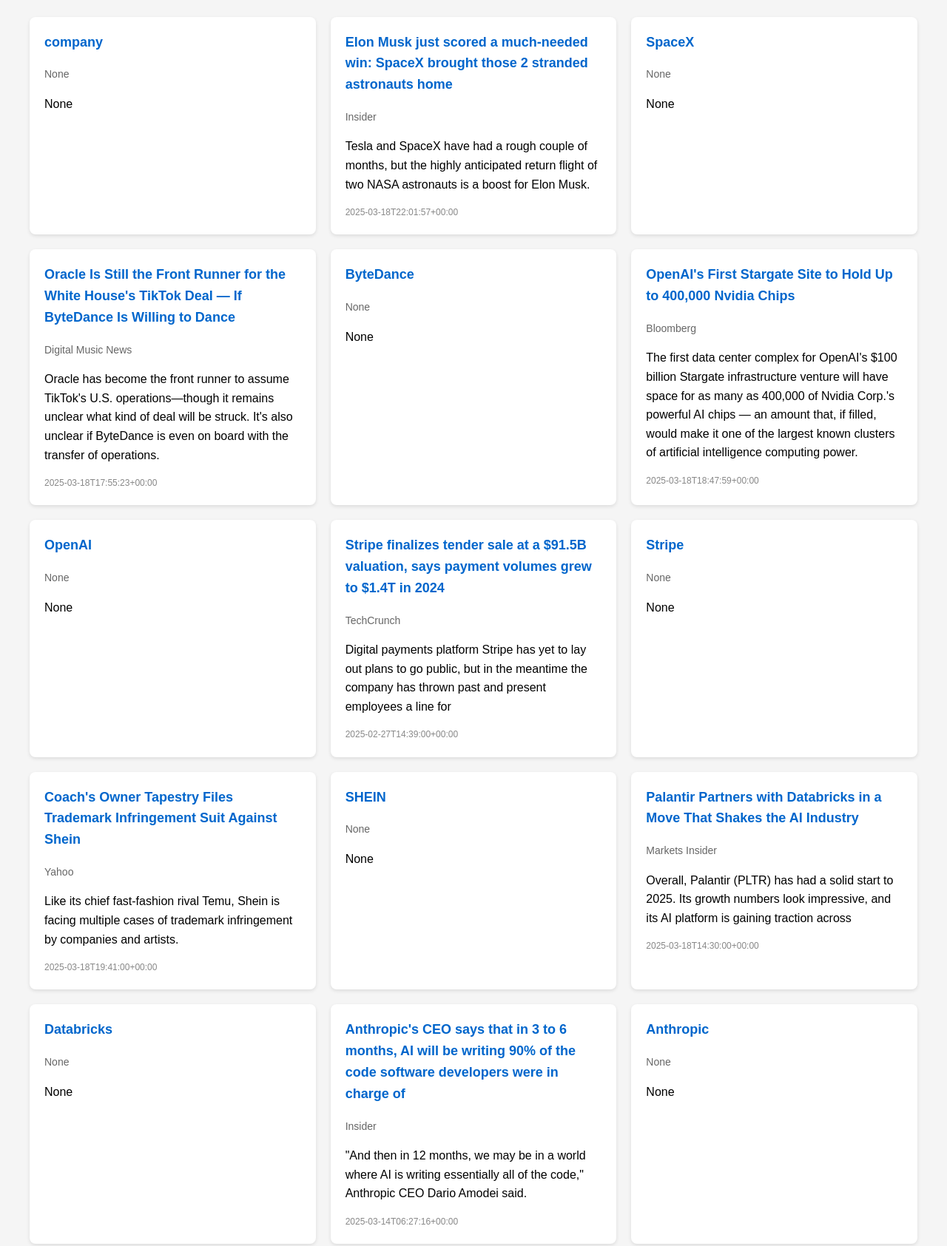
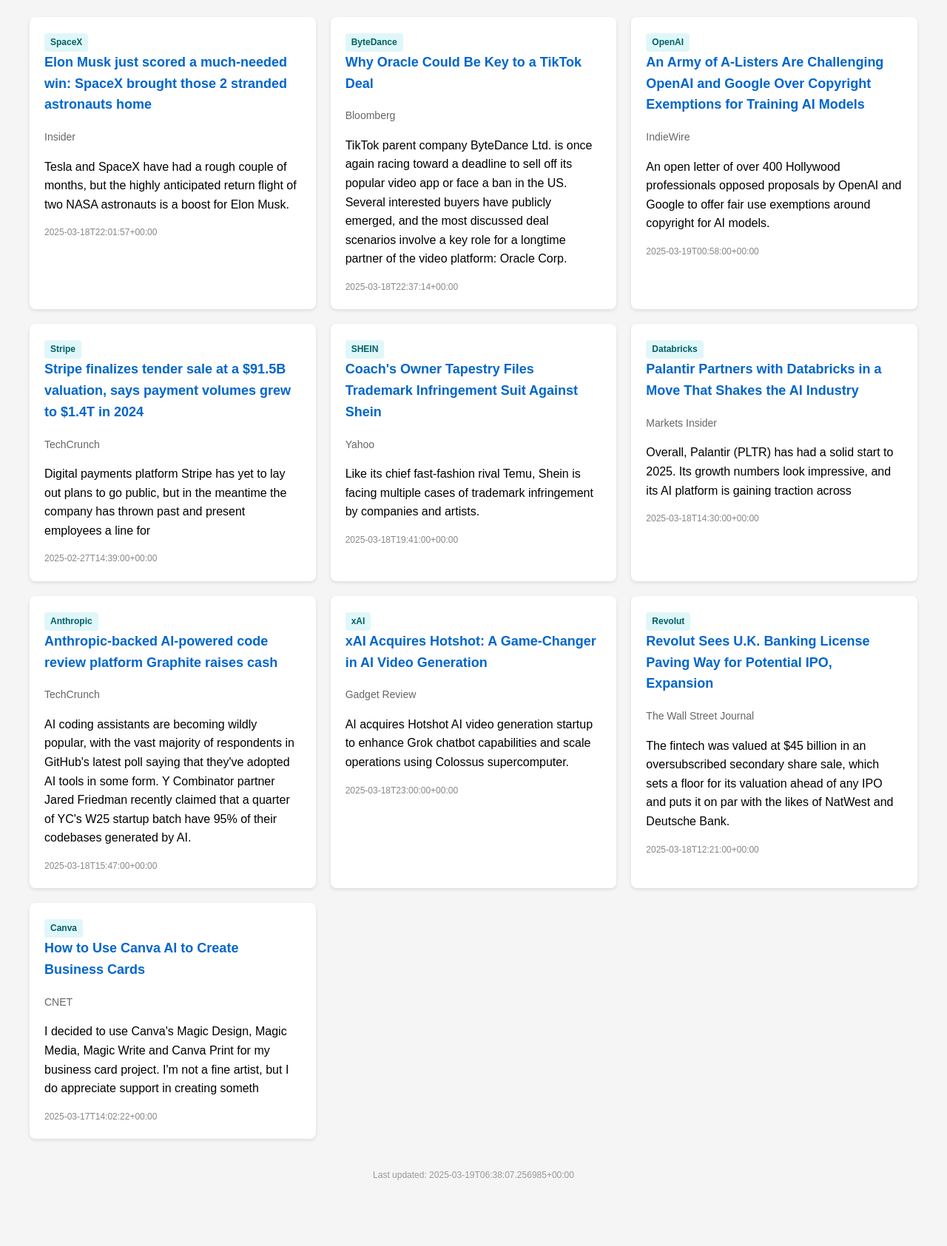
Before and after one commit to lloydchang/zzz-company-news, a plain HTML site: page index.html in a window 1280 px wide. Shown: the part 120-1805 px from the top of the page at 74% size. After the commit the page ends 1751 px from the top, so only its background shows below. Drawn offline with Linux system fonts and the light colour scheme.

Commit message:
Update news dashboard

```diff
--- a/index.html
+++ b/index.html
@@ -86,15 +86,7 @@
     <div class="news-grid">
 
     <div class="news-card">
-
-        <h3 class="news-title"><a href="None" target="_blank">company</a></h3>
-        <div class="news-source">None</div>
-        <p>None</p>
-        <div class="news-date"></div>
-    </div>
-
-    <div class="news-card">
-
+        <span class="company-tag">SpaceX</span>
         <h3 class="news-title"><a href="https://www.msn.com/en-us/news/technology/elon-musk-just-scored-a-much-needed-win-spacex-brought-those-2-stranded-astronauts-home/ar-AA1BbGy3" target="_blank">Elon Musk just scored a much-needed win: SpaceX brought those 2 stranded astronauts home</a></h3>
         <div class="news-source">Insider</div>
         <p>Tesla and SpaceX have had a rough couple of months, but the highly anticipated return flight of two NASA astronauts is a boost for Elon Musk.</p>
@@ -102,47 +94,23 @@
     </div>
 
     <div class="news-card">
-
-        <h3 class="news-title"><a href="None" target="_blank">SpaceX</a></h3>
-        <div class="news-source">None</div>
-        <p>None</p>
-        <div class="news-date"></div>
+        <span class="company-tag">ByteDance</span>
+        <h3 class="news-title"><a href="https://www.msn.com/en-us/money/other/why-oracle-could-be-key-to-a-tiktok-deal/ar-AA1BbWvh" target="_blank">Why Oracle Could Be Key to a TikTok Deal</a></h3>
+        <div class="news-source">Bloomberg</div>
+        <p>TikTok parent company ByteDance Ltd. is once again racing toward a deadline to sell off its popular video app or face a ban in the US. Several interested buyers have publicly emerged, and the most discussed deal scenarios involve a key role for a longtime partner of the video platform: Oracle Corp.</p>
+        <div class="news-date">2025-03-18T22:37:14+00:00</div>
     </div>
 
     <div class="news-card">
-
-        <h3 class="news-title"><a href="https://www.msn.com/en-us/news/politics/oracle-is-still-the-front-runner-for-the-white-house-s-tiktok-deal-if-bytedance-is-willing-to-dance/ar-AA1BbBl1" target="_blank">Oracle Is Still the Front Runner for the White House&#x27;s TikTok Deal — If ByteDance Is Willing to Dance</a></h3>
-        <div class="news-source">Digital Music News</div>
-        <p>Oracle has become the front runner to assume TikTok&#x27;s U.S. operations—though it remains unclear what kind of deal will be struck. It&#x27;s also unclear if ByteDance is even on board with the transfer of operations.</p>
-        <div class="news-date">2025-03-18T17:55:23+00:00</div>
+        <span class="company-tag">OpenAI</span>
+        <h3 class="news-title"><a href="https://www.indiewire.com/news/business/ai-open-letter-openai-google-copyright-exemptions-1235104394/" target="_blank">An Army of A-Listers Are Challenging OpenAI and Google Over Copyright Exemptions for Training AI Models</a></h3>
+        <div class="news-source">IndieWire</div>
+        <p>An open letter of over 400 Hollywood professionals opposed proposals by OpenAI and Google to offer fair use exemptions around copyright for AI models.</p>
+        <div class="news-date">2025-03-19T00:58:00+00:00</div>
     </div>
 
     <div class="news-card">
-
-        <h3 class="news-title"><a href="None" target="_blank">ByteDance</a></h3>
-        <div class="news-source">None</div>
-        <p>None</p>
-        <div class="news-date"></div>
-    </div>
-
-    <div class="news-card">
-
-        <h3 class="news-title"><a href="https://www.msn.com/en-us/money/other/openai-s-first-stargate-site-to-hold-up-to-400-000-nvidia-chips/ar-AA1BbdJM" target="_blank">OpenAI&#x27;s First Stargate Site to Hold Up to 400,000 Nvidia Chips</a></h3>
-        <div class="news-source">Bloomberg</div>
-        <p>The first data center complex for OpenAI&#x27;s $100 billion Stargate infrastructure venture will have space for as many as 400,000 of Nvidia Corp.&#x27;s powerful AI chips — an amount that, if filled, would make it one of the largest known clusters of artificial intelligence computing power.</p>
-        <div class="news-date">2025-03-18T18:47:59+00:00</div>
-    </div>
-
-    <div class="news-card">
-
-        <h3 class="news-title"><a href="None" target="_blank">OpenAI</a></h3>
-        <div class="news-source">None</div>
-        <p>None</p>
-        <div class="news-date"></div>
-    </div>
-
-    <div class="news-card">
-
+        <span class="company-tag">Stripe</span>
         <h3 class="news-title"><a href="https://techcrunch.com/2025/02/27/stripe-finalizes-tender-sale-at-a-91-5b-valuation-says-payment-volumes-grew-to-1-4t-in-2024/" target="_blank">Stripe finalizes tender sale at a $91.5B valuation, says payment volumes grew to $1.4T in 2024</a></h3>
         <div class="news-source">TechCrunch</div>
         <p>Digital payments platform Stripe has yet to lay out plans to go public, but in the meantime the company has thrown past and present employees a line for</p>
@@ -150,15 +118,7 @@
     </div>
 
     <div class="news-card">
-
-        <h3 class="news-title"><a href="None" target="_blank">Stripe</a></h3>
-        <div class="news-source">None</div>
-        <p>None</p>
-        <div class="news-date"></div>
-    </div>
-
-    <div class="news-card">
-
+        <span class="company-tag">SHEIN</span>
         <h3 class="news-title"><a href="https://www.yahoo.com/lifestyle/coach-owner-tapestry-files-trademark-194143470.html" target="_blank">Coach&#x27;s Owner Tapestry Files Trademark Infringement Suit Against Shein</a></h3>
         <div class="news-source">Yahoo</div>
         <p>Like its chief fast-fashion rival Temu, Shein is facing multiple cases of trademark infringement by companies and artists.</p>
@@ -166,15 +126,7 @@
     </div>
 
     <div class="news-card">
-
-        <h3 class="news-title"><a href="None" target="_blank">SHEIN</a></h3>
-        <div class="news-source">None</div>
-        <p>None</p>
-        <div class="news-date"></div>
-    </div>
-
-    <div class="news-card">
-
+        <span class="company-tag">Databricks</span>
         <h3 class="news-title"><a href="https://markets.businessinsider.com/news/stocks/palantir-partners-with-databricks-in-a-move-that-shakes-the-ai-industry-1034490156" target="_blank">Palantir Partners with Databricks in a Move That Shakes the AI Industry</a></h3>
         <div class="news-source">Markets Insider</div>
         <p>Overall, Palantir (PLTR) has had a solid start to 2025. Its growth numbers look impressive, and its AI platform is gaining traction across</p>
@@ -182,31 +134,15 @@
     </div>
 
     <div class="news-card">
-
-        <h3 class="news-title"><a href="None" target="_blank">Databricks</a></h3>
-        <div class="news-source">None</div>
-        <p>None</p>
-        <div class="news-date"></div>
+        <span class="company-tag">Anthropic</span>
+        <h3 class="news-title"><a href="https://www.msn.com/en-us/news/technology/anthropic-backed-ai-powered-code-review-platform-graphite-raises-cash/ar-AA1Baywb" target="_blank">Anthropic-backed AI-powered code review platform Graphite raises cash</a></h3>
+        <div class="news-source">TechCrunch</div>
+        <p>AI coding assistants are becoming wildly popular, with the vast majority of respondents in GitHub&#x27;s latest poll saying that they&#x27;ve adopted AI tools in some form. Y Combinator partner Jared Friedman recently claimed that a quarter of YC&#x27;s W25 startup batch have 95% of their codebases generated by AI.</p>
+        <div class="news-date">2025-03-18T15:47:00+00:00</div>
     </div>
 
     <div class="news-card">
-
-        <h3 class="news-title"><a href="https://www.msn.com/en-us/money/other/anthropic-s-ceo-says-that-in-3-to-6-months-ai-will-be-writing-90-of-the-code-software-developers-were-in-charge-of/ar-AA1ATT86" target="_blank">Anthropic&#x27;s CEO says that in 3 to 6 months, AI will be writing 90% of the code software developers were in charge of</a></h3>
-        <div class="news-source">Insider</div>
-        <p>&quot;And then in 12 months, we may be in a world where AI is writing essentially all of the code,&quot; Anthropic CEO Dario Amodei said.</p>
-        <div class="news-date">2025-03-14T06:27:16+00:00</div>
-    </div>
-
-    <div class="news-card">
-
-        <h3 class="news-title"><a href="None" target="_blank">Anthropic</a></h3>
-        <div class="news-source">None</div>
-        <p>None</p>
-        <div class="news-date"></div>
-    </div>
-
-    <div class="news-card">
-
+        <span class="company-tag">xAI</span>
         <h3 class="news-title"><a href="https://www.msn.com/en-us/news/technology/xai-acquires-hotshot-a-game-changer-in-ai-video-generation/ar-AA1BbYeL" target="_blank">xAI Acquires Hotshot: A Game-Changer in AI Video Generation</a></h3>
         <div class="news-source">Gadget Review</div>
         <p>AI acquires Hotshot AI video generation startup to enhance Grok chatbot capabilities and scale operations using Colossus supercomputer.</p>
@@ -214,15 +150,7 @@
     </div>
 
     <div class="news-card">
-
-        <h3 class="news-title"><a href="None" target="_blank">xAI</a></h3>
-        <div class="news-source">None</div>
-        <p>None</p>
-        <div class="news-date"></div>
-    </div>
-
-    <div class="news-card">
-
+        <span class="company-tag">Revolut</span>
         <h3 class="news-title"><a href="https://www.msn.com/en-us/money/other/revolut-sees-u-k-banking-license-paving-way-for-potential-ipo-expansion/ar-AA1B9Naj" target="_blank">Revolut Sees U.K. Banking License Paving Way for Potential IPO, Expansion</a></h3>
         <div class="news-source">The Wall Street Journal</div>
         <p>The fintech was valued at $45 billion in an oversubscribed secondary share sale, which sets a floor for its valuation ahead of any IPO and puts it on par with the likes of NatWest and Deutsche Bank.</p>
@@ -230,30 +158,14 @@
     </div>
 
     <div class="news-card">
-
-        <h3 class="news-title"><a href="None" target="_blank">Revolut</a></h3>
-        <div class="news-source">None</div>
-        <p>None</p>
-        <div class="news-date"></div>
-    </div>
-
-    <div class="news-card">
-
+        <span class="company-tag">Canva</span>
         <h3 class="news-title"><a href="https://www.msn.com/en-us/general/general/how-to-use-canva-ai-to-create-business-cards/ar-AA1B595w" target="_blank">How to Use Canva AI to Create Business Cards</a></h3>
         <div class="news-source">CNET</div>
         <p>I decided to use Canva&#x27;s Magic Design, Magic Media, Magic Write and Canva Print for my business card project. I&#x27;m not a fine artist, but I do appreciate support in creating someth</p>
         <div class="news-date">2025-03-17T14:02:22+00:00</div>
     </div>
 
-    <div class="news-card">
-
-        <h3 class="news-title"><a href="None" target="_blank">Canva</a></h3>
-        <div class="news-source">None</div>
-        <p>None</p>
-        <div class="news-date"></div>
     </div>
-
-    </div>
-    <p class="timestamp">Last updated: 2025-03-19T06:32:30.284596+00:00</p>
+    <p class="timestamp">Last updated: 2025-03-19T06:38:07.256985+00:00</p>
 </body>
 </html>
--- a/news-Anthropic.csv
+++ b/news-Anthropic.csv
@@ -1,2 +1,2 @@
 date,title,body,url,image,source
-2025-03-14T06:27:16+00:00,"Anthropic's CEO says that in 3 to 6 months, AI will be writing 90% of the code software developers were in charge of","""And then in 12 months, we may be in a world where AI is writing essentially all of the code,"" Anthropic CEO Dario Amodei said.",https://www.msn.com/en-us/money/other/anthropic-s-ceo-says-that-in-3-to-6-months-ai-will-be-writing-90-of-the-code-software-developers-were-in-charge-of/ar-AA1ATT86,https://img-s-msn-com.akamaized.net/tenant/amp/entityid/AA1ATHSi.img?w=2761&h=2071&m=4&q=75,Insider
+2025-03-18T15:47:00+00:00,Anthropic-backed AI-powered code review platform Graphite raises cash,"AI coding assistants are becoming wildly popular, with the vast majority of respondents in GitHub's latest poll saying that they've adopted AI tools in some form. Y Combinator partner Jared Friedman recently claimed that a quarter of YC's W25 startup batch have 95% of their codebases generated by AI.",https://www.msn.com/en-us/news/technology/anthropic-backed-ai-powered-code-review-platform-graphite-raises-cash/ar-AA1Baywb,"https://techcrunch.com/wp-content/uploads/2024/06/GettyImages-1388336038.jpg?resize=1200,675",TechCrunch
--- a/news-ByteDance.csv
+++ b/news-ByteDance.csv
@@ -1,2 +1,2 @@
 date,title,body,url,image,source
-2025-03-18T17:55:23+00:00,Oracle Is Still the Front Runner for the White House's TikTok Deal — If ByteDance Is Willing to Dance,Oracle has become the front runner to assume TikTok's U.S. operations—though it remains unclear what kind of deal will be struck. It's also unclear if ByteDance is even on board with the transfer of operations.,https://www.msn.com/en-us/news/politics/oracle-is-still-the-front-runner-for-the-white-house-s-tiktok-deal-if-bytedance-is-willing-to-dance/ar-AA1BbBl1,https://img-s-msn-com.akamaized.net/tenant/amp/entityid/AA1Bbr9f.img?w=1024&h=576&m=4&q=100,Digital Music News
+2025-03-18T22:37:14+00:00,Why Oracle Could Be Key to a TikTok Deal,"TikTok parent company ByteDance Ltd. is once again racing toward a deadline to sell off its popular video app or face a ban in the US. Several interested buyers have publicly emerged, and the most discussed deal scenarios involve a key role for a longtime partner of the video platform: Oracle Corp.",https://www.msn.com/en-us/money/other/why-oracle-could-be-key-to-a-tiktok-deal/ar-AA1BbWvh,https://assets.bwbx.io/images/users/iqjWHBFdfxIU/iRSYoYd2H0Fo/v0/1200x800.jpg,Bloomberg
--- a/news-OpenAI.csv
+++ b/news-OpenAI.csv
@@ -1,2 +1,2 @@
 date,title,body,url,image,source
-2025-03-18T18:47:59+00:00,"OpenAI's First Stargate Site to Hold Up to 400,000 Nvidia Chips","The first data center complex for OpenAI's $100 billion Stargate infrastructure venture will have space for as many as 400,000 of Nvidia Corp.'s powerful AI chips — an amount that, if filled, would make it one of the largest known clusters of artificial intelligence computing power.",https://www.msn.com/en-us/money/other/openai-s-first-stargate-site-to-hold-up-to-400-000-nvidia-chips/ar-AA1BbdJM,https://img-s-msn-com.akamaized.net/tenant/amp/entityid/AA1BbgiH.img?w=1296&h=1024&m=4&q=79,Bloomberg
+2025-03-19T00:58:00+00:00,An Army of A-Listers Are Challenging OpenAI and Google Over Copyright Exemptions for Training AI Models,An open letter of over 400 Hollywood professionals opposed proposals by OpenAI and Google to offer fair use exemptions around copyright for AI models.,https://www.indiewire.com/news/business/ai-open-letter-openai-google-copyright-exemptions-1235104394/,https://www.indiewire.com/wp-content/uploads/2025/03/GettyImages-2198295430.jpg?w=650,IndieWire
```
Also changed, not shown: aggregated-news.csv (+11 -22 lines).
